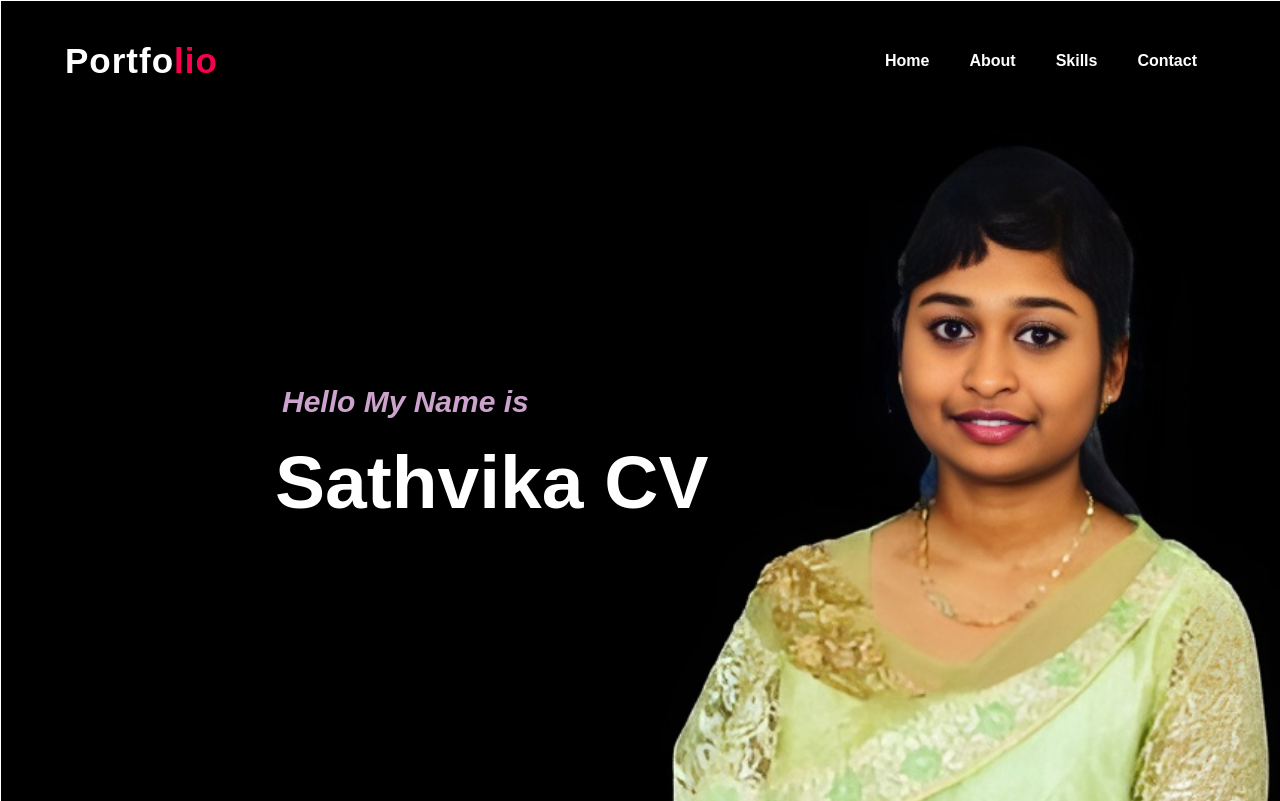
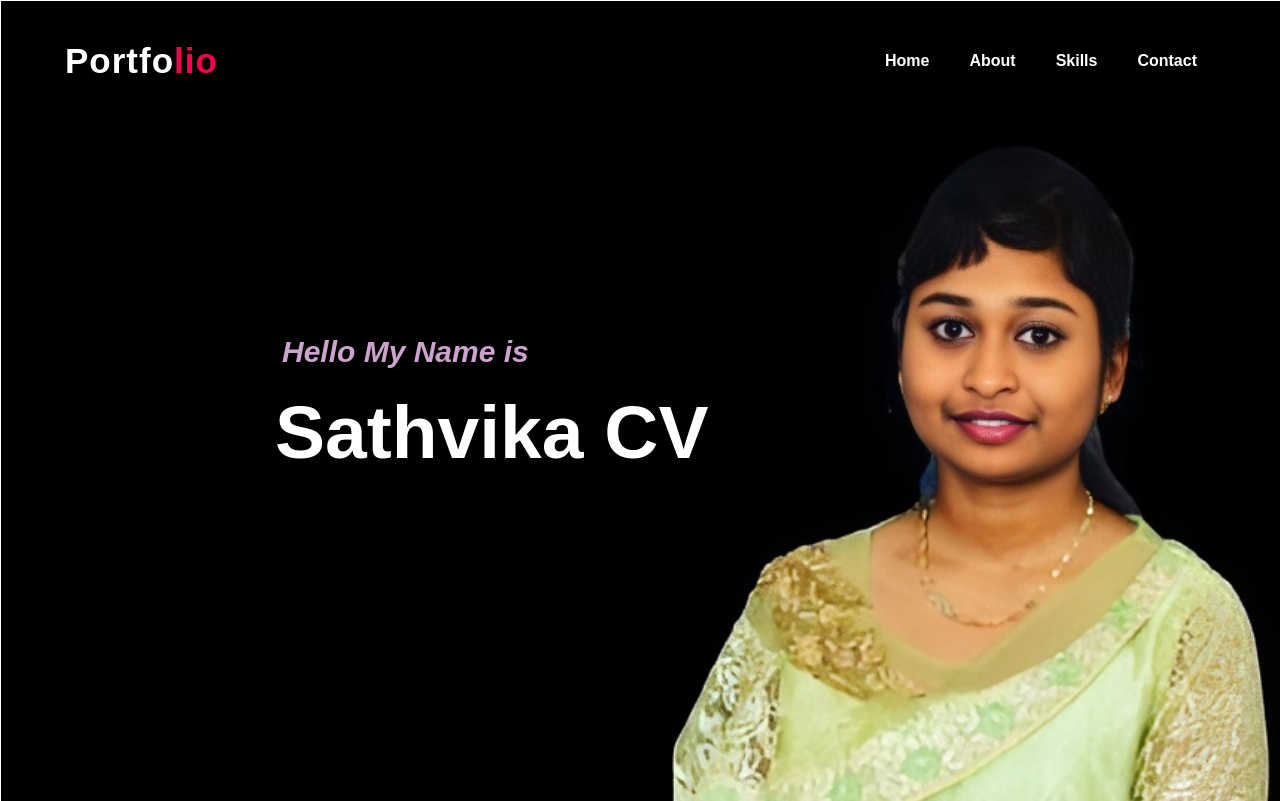
Before and after one commit to SathvikaCV7/Portfolio, a plain HTML site: page index.html in a window 1280 px wide. Shown: the top 801 px of the page. Drawn offline with Linux system fonts and the light colour scheme.

Commit message:
Update sath.css

```diff
--- a/sath.css
+++ b/sath.css
@@ -14,7 +14,7 @@
 	margin:1px;
 }
 .content{
-	margin-top: 250px;
+	margin-top: 200px;
 	margin-left:200px;
 }
 nav{
```
